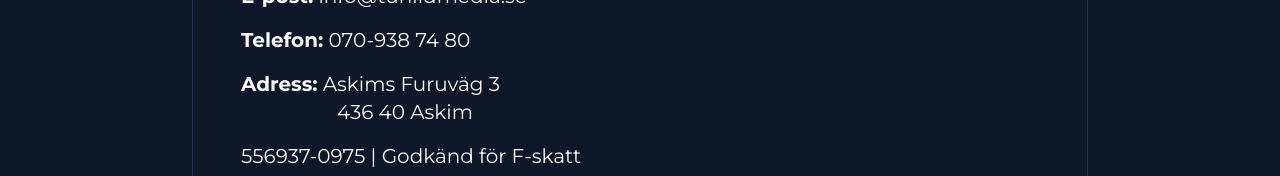
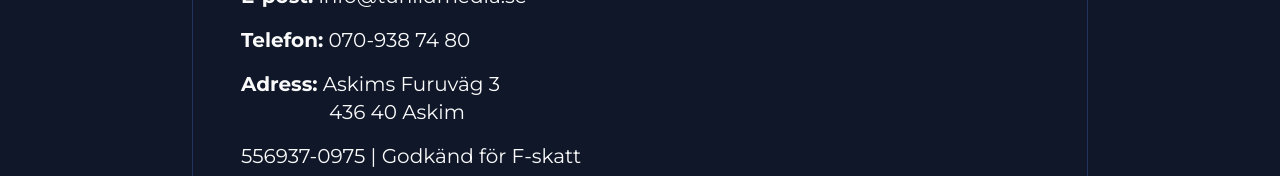
Before and after one commit to Philixinos/tunlid-web-glow, a React (Vite) app: page / in a window 1280 px wide. Shown: the part 5116-5292 px from the top of the page. Built offline with nearby package versions, Linux system fonts and the light colour scheme; the HTML template or start-up script is replaced by a standard one.

Commit message:
Fix: Align address line in contact section

```diff
--- a/src/components/Contact.tsx
+++ b/src/components/Contact.tsx
@@ -16,10 +16,10 @@ const Contact = () => {
               <p className="text-xl">
                 <span className="font-bold">Telefon:</span> 070-938 74 80
               </p>
-              <p className="text-xl">
+              <div className="text-xl">
                 <span className="font-bold">Adress:</span> Askims Furuväg 3<br />
-                <span className="ml-24">436 40 Askim</span>
-              </p>
+                <span className="inline-block ml-[5.5rem]">436 40 Askim</span>
+              </div>
               <p className="text-xl">
                 556937-0975 | Godkänd för F-skatt
               </p>
```
